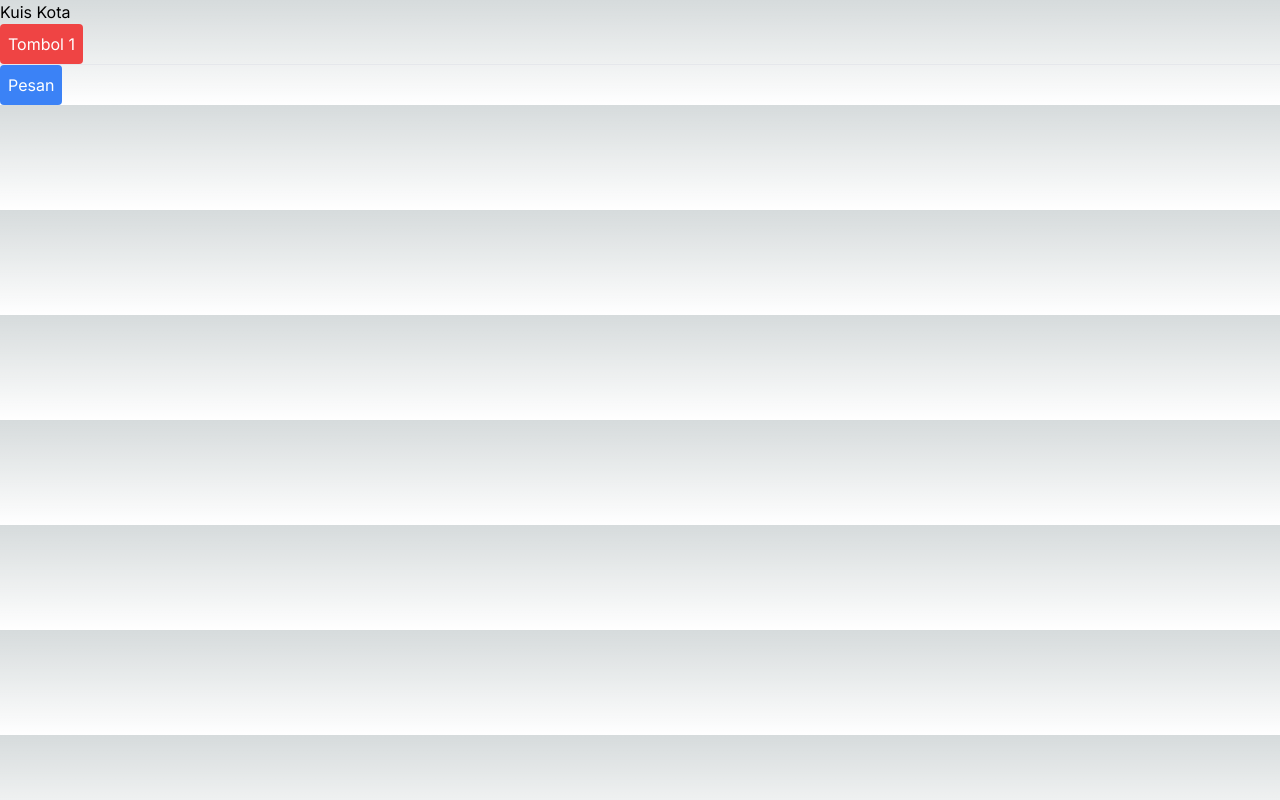
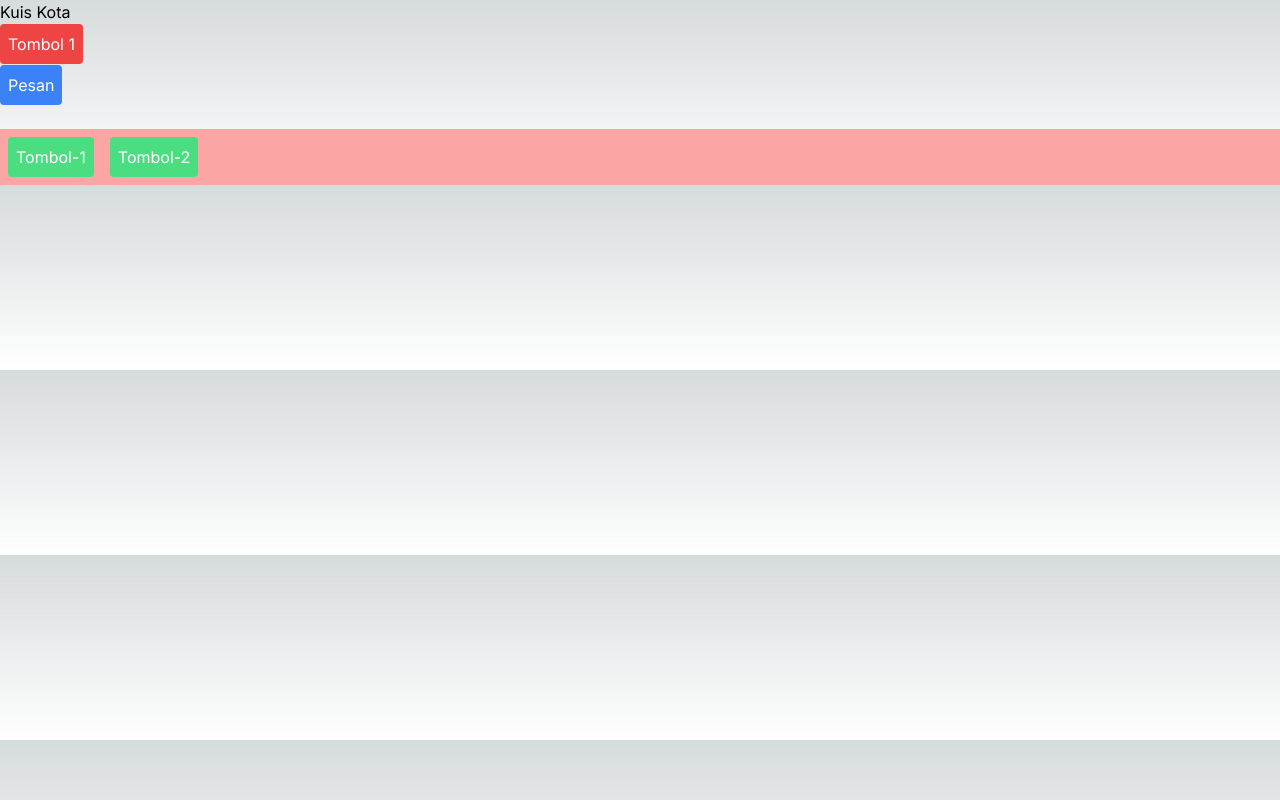
Before and after one commit to BntnggShll/PBF, a React app in the folder pertemuan ke4/04-event-dan-state/: page / in a window 1280 px wide. Built offline with nearby package versions, Linux system fonts and the light colour scheme.

Commit message:
Praktikum 3

```diff
--- a/pertemuan ke4/04-event-dan-state/src/app/page.tsx
+++ b/pertemuan ke4/04-event-dan-state/src/app/page.tsx
@@ -1,5 +1,5 @@
 "use client";
-import Tombol_1, { Tombol_2 } from "@/components/button";
+import Tombol_1, { Tombol_2, Tombol_3 } from "@/components/button";
 
 export default function home() {
   return (
@@ -12,6 +12,12 @@ export default function home() {
 
         <Tombol_2 isiPesan="Ini Pesanku" namaTombol="Pesan" />
       </div>
+      <br></br>
+      <div className="bg-red-300" onClick={() => alert("Parent Element: Div")}>
+        <Tombol_3 isiPesan="Child Element: Tombol-1" namaTombol="Tombol-1" />
+
+        <Tombol_3 isiPesan="Child Element: Tombol-2" namaTombol="Tombol-2" />
+      </div>
     </>
   );
 }
--- a/pertemuan ke4/04-event-dan-state/src/components/button.tsx
+++ b/pertemuan ke4/04-event-dan-state/src/components/button.tsx
@@ -3,6 +3,20 @@ export function Tombol_2({ isiPesan, namaTombol }) {
     <button
       className="bg-blue-500 hover:bg-blue-700 ☐ text-white p-2 rounded"
       onClick={() => alert(isiPesan)}
+    >
+      {namaTombol}
+    </button>
+  );
+}
+
+export function Tombol_3({ isiPesan, namaTombol }) {
+  return (
+    <button
+      className="bg-green-400 hover:bg-green-700 text-white p-2 rounded m-2"
+      onClick={(e) => {
+        e.stopPropagation();
+        alert(isiPesan);
+      }}
     >
       {namaTombol}
     </button>
```
